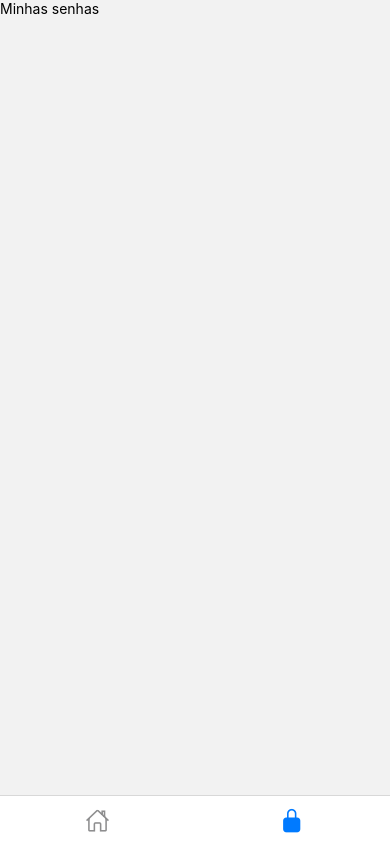
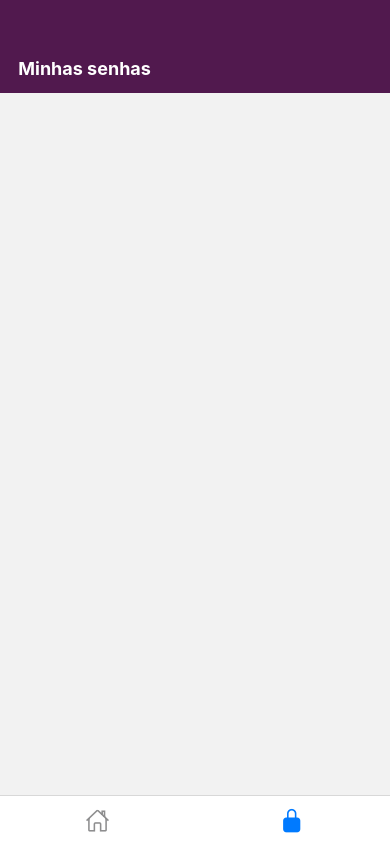
Before and after one commit to alesandraisla/gerador-de-senhas-react-native, a React Native app: screen /passwords in a window 390 px wide. Built offline with nearby package versions, Linux system fonts and the light colour scheme.

Commit message:
Sending the password to another page

```diff
--- a/src/components/modal/index.js
+++ b/src/components/modal/index.js
@@ -1,10 +1,15 @@
 import { View, StyleSheet, Text, Pressable, TouchableOpacity } from "react-native";
 import * as Clipboard from 'expo-clipboard'
+import useStorage from '../../hooks/useStorage'
 
 export function ModalPassword({password, handleClose}){
 
+    const {saveItem} = useStorage();
+
     async function handleCopyPassword() {
         await Clipboard.setStringAsync(password)
+        await saveItem('@pass', password)
+
         alert('Senha salva com sucesso!')
 
         handleClose();
@@ -25,7 +30,7 @@ export function ModalPassword({password, handleClose}){
                     <TouchableOpacity style={styles.button} onPress={handleClose}>
                         <Text style={styles.textButton}>Voltar</Text>
                     </TouchableOpacity>
-                    <TouchableOpacity style={[styles.button, styles.buttonSave]}>
+                    <TouchableOpacity style={[styles.button, styles.buttonSave]} onPress={handleCopyPassword}>
                         <Text style={styles.buttonSaveText}>Salvar senha</Text>
                     </TouchableOpacity>
 
--- /dev/null
+++ b/src/hooks/useStorage.js
@@ -0,0 +1,56 @@
+import AsyncStorage from '@react-native-async-storage/async-storage'
+
+const useStorage = () =>  {
+
+    // buscar os itens salvdos
+    const getItem = async (key) => {
+        try {
+            const passwords = await AsyncStorage.getItem(key)
+            return JSON.parse(passwords) || [];
+        } catch(error) {
+            console.log('Erro ao buscar', error)
+            return [];
+        }
+    }
+
+    // Salvar um item no storage
+    const saveItem = async (key, value) =>  {
+        try {
+            let passwords = await getItem(key)
+
+            passwords.push(value)
+
+            await AsyncStorage.setItem(key, JSON.stringify(passwords))
+
+        } catch(error) {
+            console.log('Error ao salvar', error)
+        }
+
+    }
+
+    // Remover algo do storage
+    const removeItem = async (key, item) => {
+        try{
+            let passwords = await getItem(key)
+
+            let myPassword = passwords.filter((password) => {
+                return (password)!== item
+            })
+
+            await AsyncStorage.setItem(key, JSON.stringify(myPassword))
+            return myPassword;
+
+        }catch(error) {
+            console.log('Erro ao deletar', error)
+        }
+
+    }
+
+    return {
+        getItem,
+        saveItem,
+        removeItem
+    }
+}
+
+export default useStorage;
--- a/src/pages/passwords/index.js
+++ b/src/pages/passwords/index.js
@@ -1,11 +1,62 @@
-import {View, Text, StyleSheet} from 'react-native'
+import {View, Text, StyleSheet, FlatList} from 'react-native'
+import { SafeAreaView } from 'react-native'
+import { useState, useEffect } from 'react'
+import {useIsFocused} from '@react-navigation/native'
+import useStorage from '../../hooks/useStorage'
+
 
 export function Passwords() {
+    const [listPasswords, setListPasswords] = useState([])
+    const focused = useIsFocused()
+    const { getItem } = useStorage()
+
+    //efeito colateral
+    useEffect(() => {
+        async function loadPasswords() {
+            const passwords = await getItem("@pass")
+            console.log(passwords)
+            setListPasswords(passwords);
+        }
+
+        loadPasswords()
+    }, [focused])
+
     return(
-        <View>
-            <Text>Minhas senhas </Text>
-        </View>
+        <SafeAreaView style={{flex: 1, }}>
+            <View style={syles.header}>
+            <Text style={syles.title}> Minhas senhas </Text>
+            </View>
+            <View style={syles.content}>
+                <FlatList
+                    style={{ flex: 1, paddingTop: 14}}
+                    data={listPasswords}
+                    keyExtractor={(item) => String(item)}
+                    renderItem={({item}) => <Text>{item}</Text>}
+                />
+            </View>
+        </SafeAreaView>
     )
 }
 
-const syles = StyleSheet.create({})
+const syles = StyleSheet.create({
+    header: {
+        backgroundColor: '#51194e',
+        paddingTop: 58,
+        paddingBottom: 14,
+        paddingLeft: 14,
+        paddingRight: 14,
+    },
+
+    title: {
+        fontSize: 18,
+        color: '#fff',
+        fontWeight: 'bold'
+    },
+
+    content: {
+        flex: 1,
+        paddingLeft: 14,
+        paddingRight: 14,
+    }
+
+})
```
